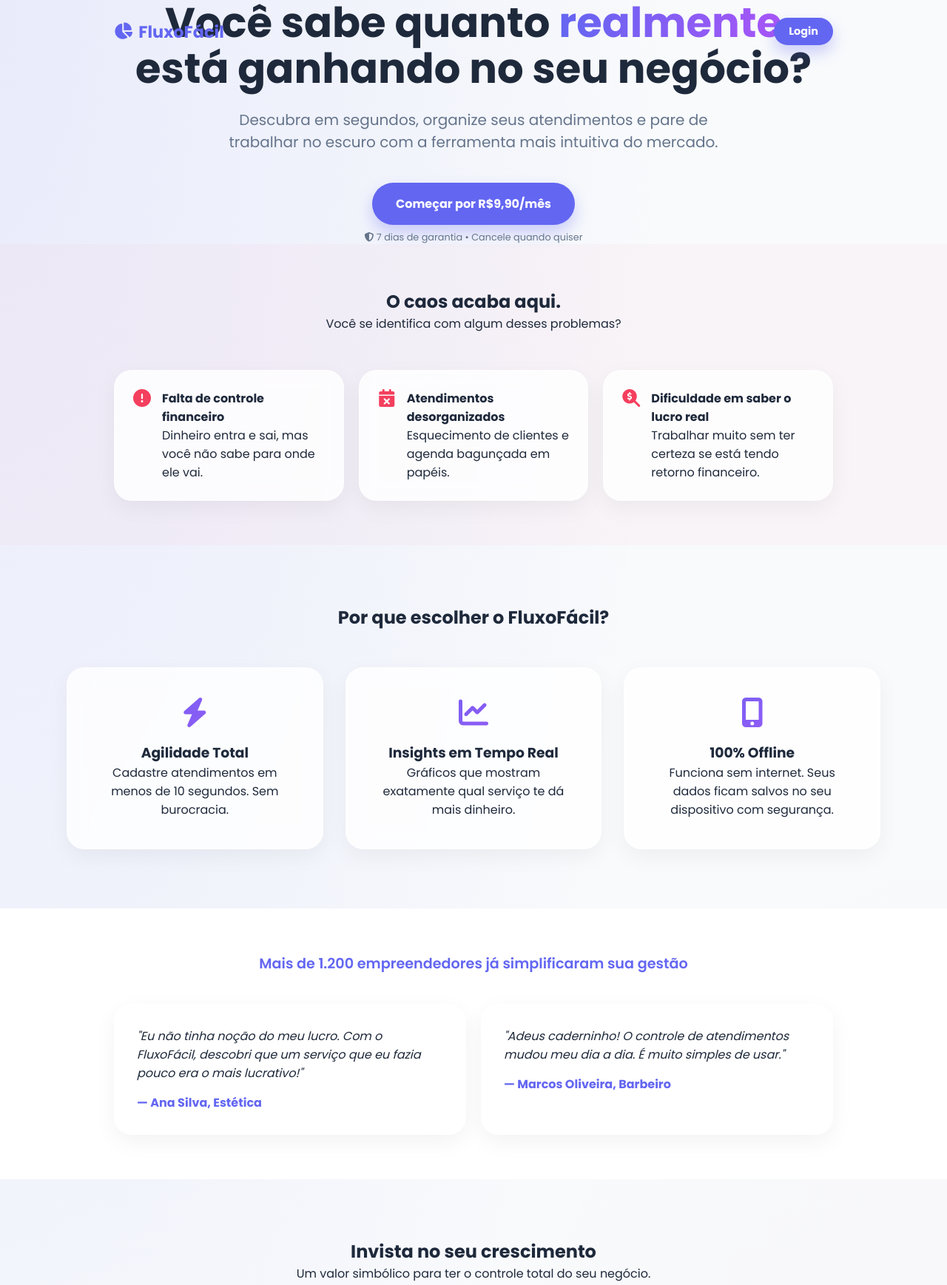
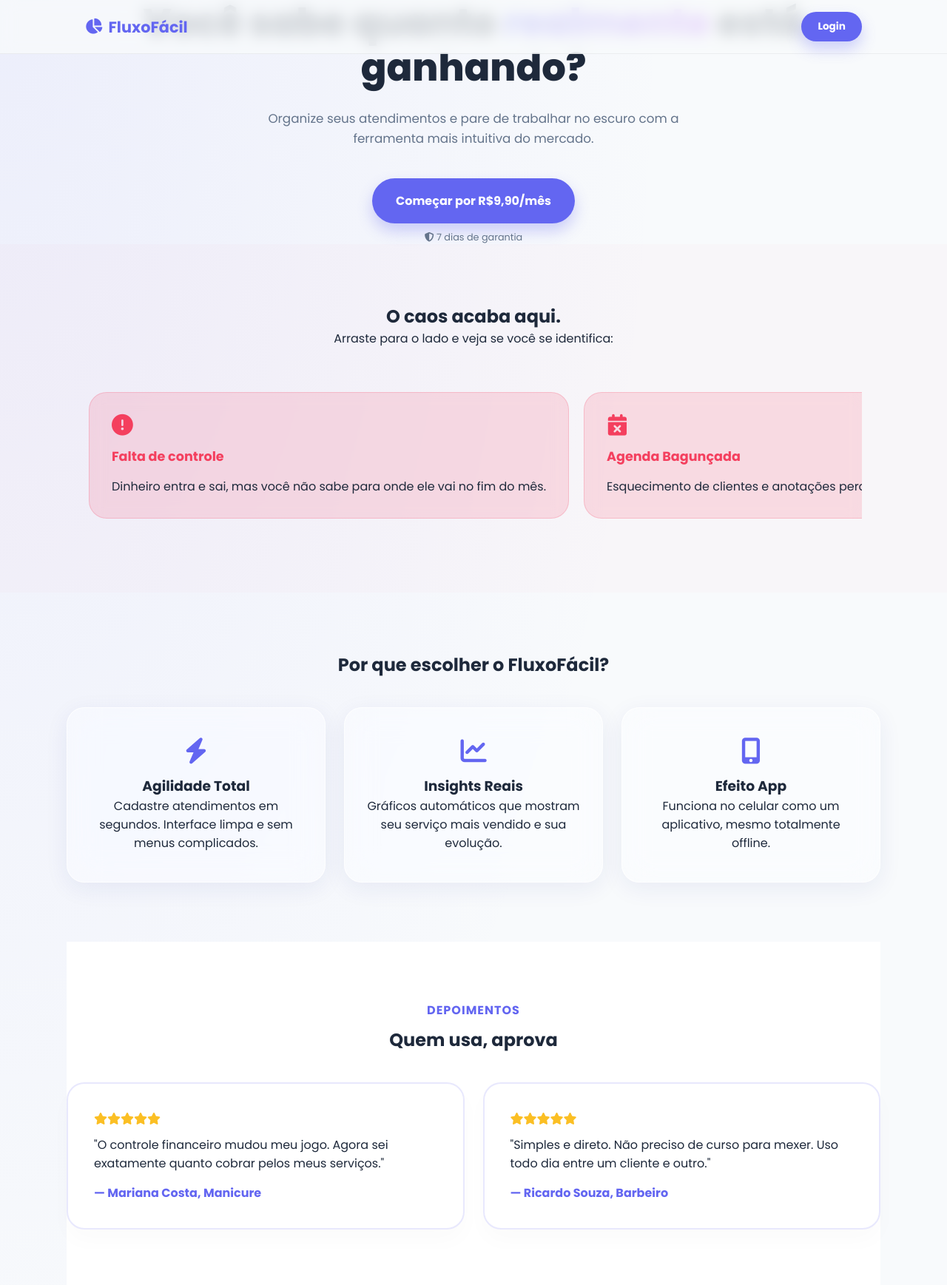
Before and after one commit to anakarolinaiclube-ux/teste, a plain HTML site: page index.html in a window 1280 px wide. Shown: the top 1737 px of the page at 74% size. Drawn offline with Linux system fonts and the light colour scheme.

Commit message:
Update index.html

```diff
--- a/index.html
+++ b/index.html
@@ -2,10 +2,10 @@
 <html lang="pt-br">
 <head>
     <meta charset="UTF-8">
-    <meta name="viewport" content="width=device-width, initial-scale=1.0">
-    <title>FluxoFácil | Você sabe quanto realmente está ganhando?</title>
+    <meta name="viewport" content="width=device-width, initial-scale=1.0, maximum-scale=1.0, user-scalable=no">
+    <title>FluxoFácil | Gestão Inteligente</title>
     <link rel="preconnect" href="https://fonts.googleapis.com">
-    <link href="https://fonts.googleapis.com/css2?family=Poppins:wght@300;400;500;600;700&display=swap" rel="stylesheet">
+    <link href="https://fonts.googleapis.com/css2?family=Poppins:wght@300;400;500;600;700;800&display=swap" rel="stylesheet">
     <link rel="stylesheet" href="https://cdnjs.cloudflare.com/ajax/libs/font-awesome/6.4.0/css/all.min.css">
     <style>
         :root {
@@ -15,8 +15,9 @@
             --success: #22c55e;
             --text-dark: #1e293b;
             --text-muted: #64748b;
-            --glass: rgba(255, 255, 255, 0.8);
-            --border: rgba(255, 255, 255, 0.4);
+            --glass-white: rgba(255, 255, 255, 0.4);
+            --glass-red: rgba(244, 63, 94, 0.15);
+            --border: rgba(255, 255, 255, 0.6);
         }
 
         * { margin: 0; padding: 0; box-sizing: border-box; font-family: 'Poppins', sans-serif; scroll-behavior: smooth; }
@@ -25,84 +26,147 @@
             background: #f8fafc;
             color: var(--text-dark);
             overflow-x: hidden;
-            background-image:
-                radial-gradient(at 0% 0%, rgba(99, 102, 241, 0.1) 0px, transparent 50%),
-                radial-gradient(at 100% 100%, rgba(244, 63, 94, 0.05) 0px, transparent 50%);
+            background-image: radial-gradient(at 0% 0%, rgba(99, 102, 241, 0.08) 0px, transparent 50%);
         }
 
-        /* Reutilização de utilitários */
-        .container { max-width: 1100px; margin: 0 auto; padding: 0 5%; }
-        .glass { background: var(--glass); backdrop-filter: blur(12px); border: 1px solid var(--border); border-radius: 24px; box-shadow: 0 10px 30px rgba(0,0,0,0.05); }
-        .btn { display: inline-block; padding: 16px 32px; border-radius: 50px; font-weight: 700; text-decoration: none; transition: 0.3s; cursor: pointer; border: none; text-align: center; }
+        /* Ajuste de margens globais */
+        .container {
+            max-width: 1100px;
+            margin: 0 auto;
+            padding: 0 25px; /* Margem de segurança lateral aumentada */
+        }
+
+        .btn { display: inline-block; padding: 18px 32px; border-radius: 50px; font-weight: 700; text-decoration: none; transition: 0.3s; cursor: pointer; border: none; text-align: center; width: auto; }
         .btn-primary { background: var(--primary); color: white; box-shadow: 0 10px 20px rgba(99, 102, 241, 0.3); }
-        .btn-primary:hover { transform: scale(1.05); background: var(--secondary); }
-        .microcopy { display: block; font-size: 0.8rem; color: var(--text-muted); margin-top: 8px; font-weight: 400; }
 
-        /* Navbar */
-        nav { padding: 1.5rem 0; position: fixed; width: 100%; top: 0; z-index: 1000; transition: 0.3s; }
-        nav.scrolled { background: rgba(255,255,255,0.9); box-shadow: 0 2px 10px rgba(0,0,0,0.05); }
+        /* Navbar Corrigida - Evita Encavalamento */
+        nav {
+            padding: 1rem 0;
+            position: fixed;
+            width: 100%;
+            top: 0;
+            z-index: 1000;
+            background: rgba(248, 250, 252, 0.8);
+            backdrop-filter: blur(10px);
+            border-bottom: 1px solid rgba(0,0,0,0.05);
+        }
         .nav-content { display: flex; justify-content: space-between; align-items: center; }
-        .logo { font-size: 1.4rem; font-weight: 700; color: var(--primary); display: flex; align-items: center; gap: 8px; }
+        .logo { font-size: 1.3rem; font-weight: 700; color: var(--primary); display: flex; align-items: center; gap: 8px; }
 
-        /* Hero */
-        header { padding: 160px 0 60px; text-align: center; }
-        h1 { font-size: clamp(2.2rem, 5vw, 3.5rem); line-height: 1.1; margin-bottom: 1.5rem; font-weight: 800; }
+        /* Hero Section - Padding aumentado para não encavalar */
+        header {
+            padding: 140px 0 60px; /* Aumentado de 120px para 140px */
+            text-align: center;
+        }
+        h1 { font-size: clamp(1.8rem, 8vw, 3.2rem); line-height: 1.2; margin-bottom: 1.5rem; font-weight: 800; padding: 0 5px; }
         .gradient-text { background: linear-gradient(90deg, var(--primary), var(--secondary)); -webkit-background-clip: text; -webkit-text-fill-color: transparent; }
-        .subheadline { font-size: clamp(1rem, 3vw, 1.25rem); color: var(--text-muted); max-width: 700px; margin: 0 auto 2.5rem; }
+        .subheadline { font-size: 1.05rem; color: var(--text-muted); max-width: 650px; margin: 0 auto 2.5rem; line-height: 1.6; }
 
-        /* Seção de Dor */
-        .pain-section { padding: 60px 0; background: rgba(244, 63, 94, 0.03); }
-        .pain-grid { display: grid; grid-template-columns: repeat(auto-fit, minmax(250px, 1fr)); gap: 20px; margin-top: 30px; }
-        .pain-card { padding: 25px; display: flex; align-items: flex-start; gap: 15px; }
-        .pain-card i { color: var(--accent); font-size: 1.5rem; }
+        /* Seção de Dor - Glassmorphism Vermelho + Carrossel */
+        .pain-section { padding: 80px 0; background: rgba(244, 63, 94, 0.02); }
+        .section-header { text-align: center; margin-bottom: 40px; padding: 0 10px; }
 
-        /* Funcionalidades */
+        .pain-carousel {
+            display: flex;
+            gap: 20px;
+            overflow-x: auto;
+            padding: 20px 5px;
+            scroll-snap-type: x mandatory;
+            -webkit-overflow-scrolling: touch;
+            scrollbar-width: none; /* Esconde scrollbar no Firefox */
+        }
+        .pain-carousel::-webkit-scrollbar { display: none; } /* Esconde scrollbar no Chrome */
+
+        .pain-card {
+            min-width: 280px;
+            flex: 0 0 auto;
+            scroll-snap-align: center;
+            padding: 30px;
+            background: var(--glass-red);
+            backdrop-filter: blur(10px);
+            border: 1px solid rgba(244, 63, 94, 0.2);
+            border-radius: 24px;
+            display: flex;
+            flex-direction: column;
+            gap: 15px;
+        }
+        .pain-card i { color: var(--accent); font-size: 1.8rem; }
+        .pain-card strong { font-size: 1.1rem; color: var(--accent); }
+
+        /* Seção Funcionalidades - Glassmorphism Espelho */
         .features { padding: 80px 0; }
-        .section-header { text-align: center; margin-bottom: 50px; }
-        .features-grid { display: grid; grid-template-columns: repeat(auto-fit, minmax(300px, 1fr)); gap: 30px; }
-        .feature-card { padding: 40px; text-align: center; }
-        .feature-card i { font-size: 2.5rem; margin-bottom: 20px; display: block; background: linear-gradient(135deg, var(--primary), var(--secondary)); -webkit-background-clip: text; -webkit-text-fill-color: transparent; }
+        .features-grid {
+            display: grid;
+            grid-template-columns: repeat(auto-fit, minmax(280px, 1fr));
+            gap: 25px;
+        }
+        .feature-card {
+            padding: 40px 30px;
+            text-align: center;
+            background: rgba(255, 255, 255, 0.4);
+            backdrop-filter: blur(20px) saturate(180%);
+            -webkit-backdrop-filter: blur(20px) saturate(180%);
+            border: 1px solid rgba(255, 255, 255, 0.7);
+            box-shadow: 0 8px 32px rgba(31, 38, 135, 0.07);
+            border-radius: 24px;
+        }
+        .feature-card i { font-size: 2.2rem; margin-bottom: 15px; display: block; color: var(--primary); }
 
-        /* Prova Social */
-        .social-proof { padding: 60px 0; text-align: center; background: white; }
-        .stats { font-size: 1.2rem; font-weight: 600; color: var(--primary); margin-bottom: 40px; display: block; }
-        .testimonials { display: grid; grid-template-columns: repeat(auto-fit, minmax(300px, 1fr)); gap: 20px; }
-        .testimonial-card { padding: 30px; text-align: left; font-style: italic; }
-        .author { display: block; font-style: normal; font-weight: 700; margin-top: 15px; color: var(--primary); }
+        /* Depoimentos - Bordas e destaque */
+        .social-proof { padding: 80px 0; background: white; }
+        .testimonials { display: grid; grid-template-columns: repeat(auto-fit, minmax(300px, 1fr)); gap: 25px; }
+        .testimonial-card {
+            padding: 35px;
+            border: 2px solid rgba(99, 102, 241, 0.15); /* Borda adicionada */
+            border-radius: 24px;
+            background: #fff;
+            box-shadow: 0 15px 30px rgba(0,0,0,0.02);
+            transition: 0.3s;
+        }
+        .testimonial-card:hover { border-color: var(--primary); transform: translateY(-5px); }
 
         /* Preço */
-        .pricing { padding: 80px 0; text-align: center; }
-        .price-card { max-width: 400px; margin: 0 auto; padding: 50px 30px; border: 2px solid var(--primary); position: relative; }
-        .price-tag { font-size: 3.5rem; font-weight: 800; margin: 20px 0; }
-        .price-tag span { font-size: 1rem; color: var(--text-muted); }
-        .price-list { list-style: none; margin: 30px 0; text-align: left; }
-        .price-list li { margin-bottom: 12px; display: flex; align-items: center; gap: 10px; }
-        .price-list i { color: var(--success); }
+        .pricing { padding: 80px 0; }
+        .price-card {
+            max-width: 400px;
+            margin: 0 auto;
+            padding: 50px 30px;
+            border: 2px solid var(--primary);
+            background: white;
+            border-radius: 30px;
+            text-align: center;
+        }
 
-        /* FAQ */
-        .faq { padding: 80px 0; max-width: 800px; margin: 0 auto; }
-        .faq-item { margin-bottom: 15px; padding: 20px; cursor: pointer; text-align: left; }
-        .faq-item h4 { display: flex; justify-content: space-between; align-items: center; }
-        .faq-content { display: none; margin-top: 15px; color: var(--text-muted); line-height: 1.6; }
-        .faq-item.active .faq-content { display: block; }
+        /* CTA Final */
+        .cta-final { padding: 60px 0 100px; }
+        .cta-box {
+            padding: 60px 30px;
+            background: linear-gradient(135deg, var(--primary), var(--secondary));
+            color: white;
+            border-radius: 35px;
+            text-align: center;
+            display: flex;
+            flex-direction: column;
+            align-items: center;
+        }
 
-        /* CTA Final (Pronto para...) */
-        .cta-final { padding: 100px 0; text-align: center; }
-        .cta-box { padding: 60px 40px; background: linear-gradient(135deg, var(--primary), var(--secondary)); color: white; border-radius: 40px; max-width: 900px; margin: 0 auto; display: flex; flex-direction: column; align-items: center; justify-content: center; }
-        .cta-box h2 { font-size: 2.5rem; margin-bottom: 20px; text-align: center; }
-        .btn-white { background: white; color: var(--primary); }
+        /* Ajustes Mobile Finos */
+        @media (max-width: 768px) {
+            header { padding: 130px 0 40px; }
+            h1 { padding: 0 10px; }
+            .container { padding: 0 20px; }
+            .section-header h2 { font-size: 1.6rem; }
 
-        footer { padding: 40px 0; text-align: center; color: var(--text-muted); font-size: 0.9rem; }
+            /* Ajuste para carrossel no mobile parecer "infinito" nas bordas */
+            .pain-carousel {
+                margin-left: -20px;
+                margin-right: -20px;
+                padding-left: 20px;
+                padding-right: 20px;
+            }
 
-        /* Ajustes Mobile nos Prints */
-        @media (max-width: 768px) {
-            header { padding: 120px 0 40px; }
-            section { padding: 40px 0 !important; } /* Margens reduzidas entre seções */
-            .pain-section, .social-proof, .pricing, .faq { padding: 40px 0 !important; }
-            .cta-box { padding: 40px 20px; border-radius: 24px; }
-            .cta-box h2 { font-size: 1.8rem; }
-            .features-grid { gap: 15px; }
-            .price-card { margin: 0 10px; }
+            .price-card { margin: 0 auto; width: 100%; }
+            .btn { width: 100%; }
         }
     </style>
 </head>
@@ -114,16 +178,16 @@
                 <i class="fas fa-chart-pie"></i>
                 <span>FluxoFácil</span>
             </div>
-            <a href="index.html" class="btn btn-primary" style="padding: 8px 20px; font-size: 0.9rem;">Login</a>
+            <a href="index.html" class="btn btn-primary" style="padding: 10px 22px; font-size: 0.85rem;">Login</a>
         </div>
     </nav>
 
     <header class="container">
-        <h1>Você sabe quanto <span class="gradient-text">realmente</span> está ganhando no seu negócio?</h1>
-        <p class="subheadline">Descubra em segundos, organize seus atendimentos e pare de trabalhar no escuro com a ferramenta mais intuitiva do mercado.</p>
-        <div class="cta-wrapper">
+        <h1>Você sabe quanto <span class="gradient-text">realmente</span> está ganhando?</h1>
+        <p class="subheadline">Organize seus atendimentos e pare de trabalhar no escuro com a ferramenta mais intuitiva do mercado.</p>
+        <div style="display: flex; flex-direction: column; align-items: center; gap: 10px;">
             <a href="#preço" class="btn btn-primary">Começar por R$9,90/mês</a>
-            <span class="microcopy"><i class="fas fa-shield-alt"></i> 7 dias de garantia • Cancele quando quiser</span>
+            <span style="font-size: 0.8rem; color: var(--text-muted);"><i class="fas fa-shield-alt"></i> 7 dias de garantia</span>
         </div>
     </header>
 
@@ -131,164 +195,101 @@
         <div class="container">
             <div class="section-header">
                 <h2>O caos acaba aqui.</h2>
-                <p>Você se identifica com algum desses problemas?</p>
+                <p>Arraste para o lado e veja se você se identifica:</p>
             </div>
-            <div class="pain-grid">
-                <div class="pain-card glass">
+            <!-- Carrossel Lateral -->
+            <div class="pain-carousel">
+                <div class="pain-card">
                     <i class="fas fa-exclamation-circle"></i>
-                    <div>
-                        <strong>Falta de controle financeiro</strong>
-                        <p>Dinheiro entra e sai, mas você não sabe para onde ele vai.</p>
-                    </div>
+                    <strong>Falta de controle</strong>
+                    <p>Dinheiro entra e sai, mas você não sabe para onde ele vai no fim do mês.</p>
                 </div>
-                <div class="pain-card glass">
+                <div class="pain-card">
                     <i class="fas fa-calendar-times"></i>
-                    <div>
-                        <strong>Atendimentos desorganizados</strong>
-                        <p>Esquecimento de clientes e agenda bagunçada em papéis.</p>
-                    </div>
+                    <strong>Agenda Bagunçada</strong>
+                    <p>Esquecimento de clientes e anotações perdidas em papéis ou conversas de WhatsApp.</p>
                 </div>
-                <div class="pain-card glass">
+                <div class="pain-card">
                     <i class="fas fa-search-dollar"></i>
-                    <div>
-                        <strong>Dificuldade em saber o lucro real</strong>
-                        <p>Trabalhar muito sem ter certeza se está tendo retorno financeiro.</p>
-                    </div>
+                    <strong>Lucro Invisível</strong>
+                    <p>Você trabalha muito, mas tem a sensação de que não está sobrando nada.</p>
                 </div>
             </div>
         </div>
     </section>
 
-    <section class="features container" id="funcionalidades">
+    <section class="features container">
         <div class="section-header">
             <h2>Por que escolher o FluxoFácil?</h2>
         </div>
         <div class="features-grid">
-            <div class="feature-card glass">
+            <div class="feature-card">
                 <i class="fas fa-bolt"></i>
                 <h3>Agilidade Total</h3>
-                <p>Cadastre atendimentos em menos de 10 segundos. Sem burocracia.</p>
+                <p>Cadastre atendimentos em segundos. Interface limpa e sem menus complicados.</p>
             </div>
-            <div class="feature-card glass">
+            <div class="feature-card">
                 <i class="fas fa-chart-line"></i>
-                <h3>Insights em Tempo Real</h3>
-                <p>Gráficos que mostram exatamente qual serviço te dá mais dinheiro.</p>
+                <h3>Insights Reais</h3>
+                <p>Gráficos automáticos que mostram seu serviço mais vendido e sua evolução.</p>
             </div>
-            <div class="feature-card glass">
+            <div class="feature-card">
                 <i class="fas fa-mobile-alt"></i>
-                <h3>100% Offline</h3>
-                <p>Funciona sem internet. Seus dados ficam salvos no seu dispositivo com segurança.</p>
+                <h3>Efeito App</h3>
+                <p>Funciona no celular como um aplicativo, mesmo totalmente offline.</p>
             </div>
         </div>
     </section>
 
-    <section class="social-proof">
-        <div class="container">
-            <span class="stats">Mais de 1.200 empreendedores já simplificaram sua gestão</span>
-            <div class="testimonials">
-                <div class="testimonial-card glass">
-                    <p>"Eu não tinha noção do meu lucro. Com o FluxoFácil, descobri que um serviço que eu fazia pouco era o mais lucrativo!"</p>
-                    <span class="author">— Ana Silva, Estética</span>
+    <section class="social-proof container">
+        <div class="section-header">
+            <span style="color: var(--primary); font-weight: 700; text-transform: uppercase; letter-spacing: 1px;">Depoimentos</span>
+            <h2 style="margin-top: 10px;">Quem usa, aprova</h2>
+        </div>
+        <div class="testimonials">
+            <div class="testimonial-card">
+                <div style="color: #fbbf24; margin-bottom: 10px;">
+                    <i class="fas fa-star"></i><i class="fas fa-star"></i><i class="fas fa-star"></i><i class="fas fa-star"></i><i class="fas fa-star"></i>
                 </div>
-                <div class="testimonial-card glass">
-                    <p>"Adeus caderninho! O controle de atendimentos mudou meu dia a dia. É muito simples de usar."</p>
-                    <span class="author">— Marcos Oliveira, Barbeiro</span>
+                <p>"O controle financeiro mudou meu jogo. Agora sei exatamente quanto cobrar pelos meus serviços."</p>
+                <span style="display: block; margin-top: 15px; font-weight: 700; color: var(--primary);">— Mariana Costa, Manicure</span>
+            </div>
+            <div class="testimonial-card">
+                <div style="color: #fbbf24; margin-bottom: 10px;">
+                    <i class="fas fa-star"></i><i class="fas fa-star"></i><i class="fas fa-star"></i><i class="fas fa-star"></i><i class="fas fa-star"></i>
                 </div>
+                <p>"Simples e direto. Não preciso de curso para mexer. Uso todo dia entre um cliente e outro."</p>
+                <span style="display: block; margin-top: 15px; font-weight: 700; color: var(--primary);">— Ricardo Souza, Barbeiro</span>
             </div>
         </div>
     </section>
 
     <section class="pricing container" id="preço">
-        <div class="section-header">
-            <h2>Invista no seu crescimento</h2>
-            <p>Um valor simbólico para ter o controle total do seu negócio.</p>
-        </div>
-        <div class="price-card glass">
-            <span style="font-weight: 700; color: var(--primary);">PLANO PRO</span>
-            <div class="price-tag">R$9,90<span>/mês</span></div>
-            <ul class="price-list">
-                <li><i class="fas fa-check"></i> Atendimentos ilimitados</li>
-                <li><i class="fas fa-check"></i> Relatórios financeiros detalhados</li>
-                <li><i class="fas fa-check"></i> Cálculo automático de lucro</li>
-                <li><i class="fas fa-check"></i> Backup e exportação de dados</li>
-                <li><i class="fas fa-check"></i> Suporte prioritário</li>
-            </ul>
-            <a href="index.html" class="btn btn-primary" style="width: 100%;">Quero Começar Agora</a>
-            <span class="microcopy">Sem fidelidade. Cancele em 1 clique.</span>
-        </div>
-    </section>
-
-    <section class="faq container">
-        <div class="section-header">
-            <h2>Dúvidas Frequentes</h2>
-        </div>
-        <div class="faq-item glass">
-            <h4>Funciona offline? <i class="fas fa-chevron-down"></i></h4>
-            <div class="faq-content">Sim! O FluxoFácil foi criado para funcionar 100% sem internet. Seus dados são armazenados localmente no seu navegador ou celular.</div>
-        </div>
-        <div class="faq-item glass">
-            <h4>Preciso instalar algo? <i class="fas fa-chevron-down"></i></h4>
-            <div class="faq-content">Não. É uma aplicação web moderna que você acessa pelo link e pode adicionar à tela inicial do celular como se fosse um app.</div>
-        </div>
-        <div class="faq-item glass">
-            <h4>Como funciona o cancelamento? <i class="fas fa-chevron-down"></i></h4>
-            <div class="faq-content">Você pode cancelar sua assinatura a qualquer momento diretamente pelo painel. Além disso, oferecemos 7 dias de garantia incondicional.</div>
-        </div>
-        <div class="faq-item glass">
-            <h4>Funciona no meu celular? <i class="fas fa-chevron-down"></i></h4>
-            <div class="faq-content">Perfeitamente! O design é totalmente responsivo e adaptado para Android e iPhone.</div>
+        <div class="price-card">
+            <span style="color: var(--primary); font-weight: 700;">PLANO ÚNICO</span>
+            <div style="font-size: 3rem; font-weight: 800; margin: 15px 0;">R$9,90<span style="font-size: 1rem; color: var(--text-muted);">/mês</span></div>
+            <p style="margin-bottom: 25px; color: var(--text-muted);">Acesso total a todas as funcionalidades atuais e futuras.</p>
+            <a href="index.html" class="btn btn-primary" style="width: 100%;">Quero ser Pro</a>
         </div>
     </section>
 
     <section class="cta-final container">
         <div class="cta-box">
-            <h2>Pronto para profissionalizar seu negócio?</h2>
-            <p style="margin-bottom: 30px; opacity: 0.9;">Junte-se a centenas de pequenos empresários que já tomaram o controle.</p>
-            <a href="index.html" class="btn btn-white">Assinar por R$9,90/mês</a>
-            <span class="microcopy" style="color: white; opacity: 0.8;">Cancele quando quiser • 7 dias de garantia</span>
+            <h2 style="font-size: clamp(1.5rem, 5vw, 2.2rem); margin-bottom: 20px;">Pronto para profissionalizar seu negócio?</h2>
+            <a href="index.html" class="btn" style="background: white; color: var(--primary);">Assinar Agora</a>
         </div>
     </section>
 
-    <footer>
-        <div class="container">
-            <p>&copy; 2023 FluxoFácil - Gestão Inteligente. Todos os direitos reservados.</p>
-        </div>
+    <footer style="text-align: center; padding: 40px 0; color: var(--text-muted); font-size: 0.8rem;">
+        <p>&copy; 2023 FluxoFácil. Cancele quando quiser.</p>
     </footer>
 
     <script>
-        // FAQ Accordion
-        document.querySelectorAll('.faq-item').forEach(item => {
-            item.addEventListener('click', () => {
-                item.classList.toggle('active');
-                const icon = item.querySelector('i');
-                icon.classList.toggle('fa-chevron-down');
-                icon.classList.toggle('fa-chevron-up');
-            });
-        });
-
-        // Navbar effect on scroll
+        // Efeito de scroll na navbar
         window.addEventListener('scroll', () => {
             const nav = document.getElementById('navbar');
-            if(window.scrollY > 50) nav.classList.add('scrolled');
-            else nav.classList.remove('scrolled');
-        });
-
-        // Smooth animations on scroll
-        const observerOptions = { threshold: 0.1 };
-        const observer = new IntersectionObserver((entries) => {
-            entries.forEach(entry => {
-                if (entry.isIntersecting) {
-                    entry.target.style.opacity = '1';
-                    entry.target.style.transform = 'translateY(0)';
-                }
-            });
-        }, observerOptions);
-
-        document.querySelectorAll('.glass').forEach(el => {
-            el.style.opacity = '0';
-            el.style.transform = 'translateY(20px)';
-            el.style.transition = 'all 0.6s ease-out';
-            observer.observe(el);
+            if(window.scrollY > 50) nav.style.boxShadow = '0 5px 20px rgba(0,0,0,0.05)';
+            else nav.style.boxShadow = 'none';
         });
     </script>
 </body>
```
